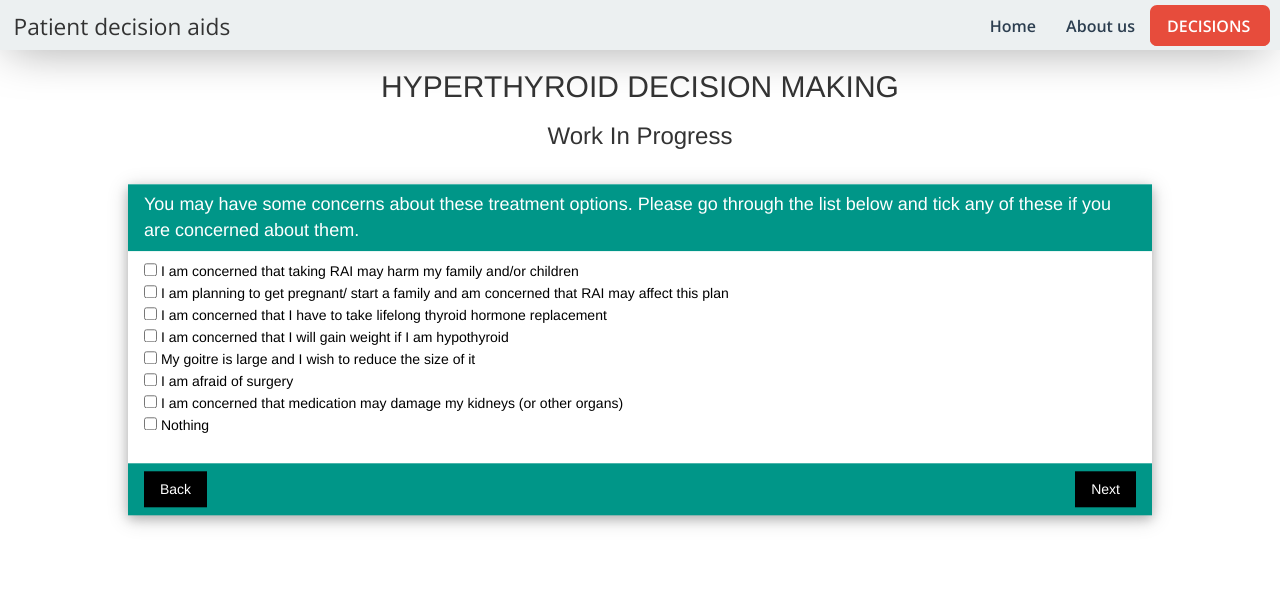
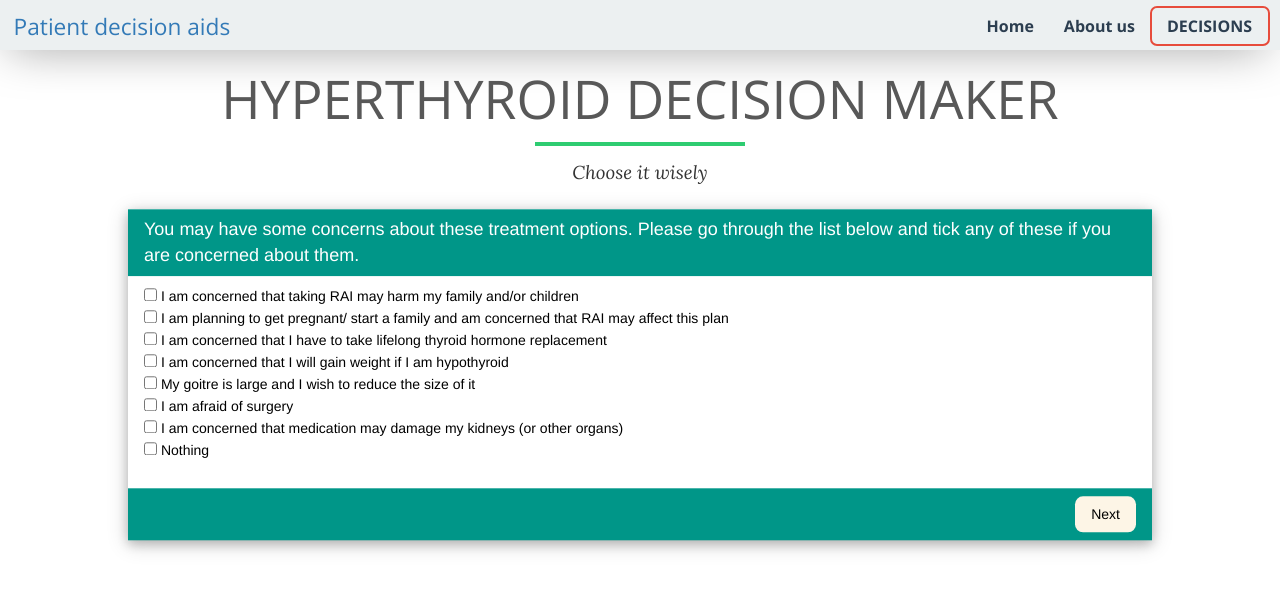
Before and after one commit to akmadhwa/Relapsed-Hyperthyroidism, a plain HTML site: page Decisions/Decisions.html in a window 1280 px wide. Drawn offline with nearby package versions, Linux system fonts and the light colour scheme; files that its build step writes are made by us from their sources.

Commit message:
Combine with ameer

```diff
--- a/Decisions/Decisions.html
+++ b/Decisions/Decisions.html
@@ -1,44 +1,55 @@
 <!DOCTYPE html>
-<html>
+<html lang = "en">
 	<head>
-	<!-- CSS -->
-	<link rel="stylesheet" type="text/css" href="../style.css">
+		<title> Decision Maker </title>
+		<meta charset = "utf-8'" />
+		<link rel="shortcut icon" type="image/jpg" href="images/thyroid.jpg ">
 		<link rel="stylesheet" type="text/css" href="stylesheet2.css">
-	<!-- ameer  -->
+		<link rel="fontsheet" type="text/css" href="font.css">
+		<link rel="fontsheet" type="text/css" href="animate.min.css">
 		<link rel="stylesheet" href="https://cdnjs.cloudflare.com/ajax/libs/font-awesome/4.7.0/css/font-awesome.min.css">
 		<link rel="stylesheet" href="https://www.w3schools.com/w3css/4/w3.css">
+		<link rel="stylesheet" type="text/css" href="../style.css">
 		<!-- Google Fonts -->
-	<link href="https://fonts.googleapis.com/css?family=Open+Sans:300,600,700" rel="stylesheet">
+		<link href="https://fonts.googleapis.com/css?family=Open+Sans:300,700" rel="stylesheet">
 		<link href="https://fonts.googleapis.com/css?family=Lora:400i" rel="stylesheet">
 		<link href="https://fonts.googleapis.com/css?family=Merriweather:700" rel="stylesheet">
 		<link href="https://fonts.googleapis.com/css?family=Raleway:300,300i,400" rel="stylesheet">
+		<link rel="stylesheet" type="text/css" media="all" href="css/animate.css">
 		<link href="https://fonts.googleapis.com/css?family=Josefin+Slab:400,700" rel="stylesheet">
-	<!-- animate css -->
-	<link rel="stylesheet" type="text/css" media="all" href="css/animate.css">
+
 		<!-- BOOTSTRAP -->
 		<!-- Latest compiled and minified CSS -->
 		<link rel="stylesheet" href="https://maxcdn.bootstrapcdn.com/bootstrap/3.3.7/css/bootstrap.min.css" integrity="sha384-BVYiiSIFeK1dGmJRAkycuHAHRg32OmUcww7on3RYdg4Va+PmSTsz/K68vbdEjh4u" crossorigin="anonymous">
 		<!-- Optional theme -->
 		<link rel="stylesheet" href="https://maxcdn.bootstrapcdn.com/bootstrap/3.3.7/css/bootstrap-theme.min.css" integrity="sha384-rHyoN1iRsVXV4nD0JutlnGaslCJuC7uwjduW9SVrLvRYooPp2bWYgmgJQIXwl/Sp" crossorigin="anonymous">
+	</head>
 
+	<body>
+		<!--<ul class="topmenu">
+			<li> <a  href="#blank"> <i class="fa fa-home" aria-hidden="true"></i> <strong> Home</strong></a></li>
+			<li> <a class="active w3-teal" href="photo.html"> <i class="fa fa-picture-o" aria-hidden="true"></i> <strong> Decision Maker</strong></a></li>
+			<li> <a href="#blank"> <i class="fa fa-star-o" aria-hidden="true"></i> <strong> Comparison</strong></a></li>
+			<li class="right"><a href="#about">About</a></li>
+		</ul>-->
 
-	<title>Hyperthyroid</title>
-</head>
-<body>
 		<div class="menu">
 			<ul class="nav">
-			<p class="navtxt">Patient decision aids</p>
+				<a href="../tester.html"><p class="navtxt">Patient decision aids</p></a>
 				<!-- If you want to add the navbar menu  -->
 				<!-- put here -->
-			<li class="active"><div class="decision"><a class="active" href="">DECISIONS</div></a></li> <!--just copy this code-->
+				<li><div class="decision"><a href="Decisions/Decisions.html">DECISIONS</div></a></li> <!--just copy this code-->
 				<li><a href="">About us</a></li>
 				<li><a href="../tester.html">Home</a></li>
 			</ul>
 		</div>
-	<div class="DecsionsForm">
-	<h2 class="w3-center"> HYPERTHYROID DECISION MAKING</h2>
-			<h3 class="w3-center"> Work In Progress</h3>
-		<div class="w3-card-4 w3-display-middle w3-display-position" style="width:80%; top:350px; ">
+
+		<center><h2 class="title" value=" bounce" >HYPERTHYROID DECISION MAKER</h2></center>
+		<center><div class="line"></div></center>
+		<center><p class="remind">Choose it wisely</p></center>
+		<!--<h2 class="w3-center"> HYPERTHYROID DECISION MAKING</h2>
+			<h3 class="w3-center"> Work In Progress</h3>-->
+		<div class="w3-card-4 w3-display-middle w3-display-position" style="width:80%; top:375px; ">
 			<!-- QUESTION 1 -->
 			<div class="mySlides w3-animate-opacity ">
 				<header class="w3-container w3-teal w3-animate-opacity w3-padding" style="font-size: 18px">
@@ -50,15 +61,15 @@
 					  	<input type="checkbox" name="treatment" value="2"> I am planning to get pregnant/ start a family and am concerned that RAI may affect this plan<br>
 					  	<input type="checkbox" name="treatment" value="3"> I am concerned that I have to take lifelong thyroid hormone replacement<br>
 					  	<input type="checkbox" name="treatment" value="4"> I am concerned that I will gain weight if I am hypothyroid<br>
-					  	<input type="checkbox" name="treatment" value="5" > My goitre is large and I wish to reduce the size of it<br>
+					  	<input type="checkbox" name="treatment" value="5"> My goitre is large and I wish to reduce the size of it<br>
 					  	<input type="checkbox" name="treatment" value="6"> I am afraid of surgery<br>
 					  	<input type="checkbox" name="treatment" value="7"> I am concerned that medication may damage my kidneys (or other organs)<br>
 					  	<input type="checkbox" name="treatment" value="8"> Nothing<br><br>
 					</form>
 				</div>
 				<footer class="w3-container w3-teal w3-padding">
-      				<input type="button" class="w3-button w3-black" value="Back" onclick="plusDivs(-1)">
-					<input type="Submit" class="w3-button w3-right w3-black" value="Next" onclick="plusDivs(1)"><br>
+      				<!--<input type="button" class="w3-button w3-sand w3-round-large" value="Back" onclick="plusDivs(-1)">-->
+					<input type="Submit" class="w3-button w3-right w3-sand w3-round-large" value="Next" onclick="plusDivs(1)"><br>
     			</footer>
 			</div>
 			<!-- QUESTION 2 -->
@@ -73,6 +84,8 @@
 		  					<div class="w3-col w3-white w3-container w3-center" style="width:10%"><p>YES</p></div>
 		  					<div class="w3-col w3-white w3-container w3-center" style="width:10%"><p>NO</p></div>
 		  				</div>
+		  			</form>
+		  			<form class= " w3-animate-opacity">
 		  				<div class="w3-row">
 		  					<div class="w3-col w3-white w3-container" style="width:80%">
 		  						Do you know enough about the advantages and disadvantages of each option to make a choice?
@@ -84,6 +97,8 @@
 							  	<input type="radio" name="treatment" value="NO"> <br>
 							</div>
 						</div>
+					</form>
+		  			<form class= " w3-animate-opacity">
 						<div class="w3-row">
 							<div class="w3-col w3-white w3-container" style="width:80%">
 		  						Are you clear about which advantages and disadvantages are most important to you?
@@ -95,6 +110,8 @@
 							  	<input type="radio" name="treatment" value="NO"> <br>
 							</div>
 						</div>
+					</form>
+		  			<form class= " w3-animate-opacity">
 						<div class="w3-row">
 							<div class="w3-col w3-white w3-container" style="width:80%">
 		  						Do you have enough support and advice from your doctor or nurse to make a choice?
@@ -106,6 +123,8 @@
 							  	<input type="radio" name="treatment" value="NO"> <br>
 							</div>
 						</div>
+					</form>
+		  			<form class= " w3-animate-opacity">
 						<div class="w3-row">
 							<div class="w3-col w3-white w3-container" style="width:80%">
 		  						Do you have enough support from your family to make a choice?
@@ -125,8 +144,8 @@
 				</div>
 				<br><br>
 				<footer class="w3-container w3-teal w3-padding">
-      				<input type="button" class="w3-button w3-black" value="Back" onclick="plusDivs(-1)">
-					<input type="Submit" class="w3-button w3-right w3-black" value="Next" onclick="plusDivs(1)"><br>
+      				<input type="button" class="w3-button w3-sand w3-round-large" value="Back" onclick="plusDivs(-1)">
+					<input type="Submit" class="w3-button w3-right w3-sand w3-round-large" value="Next" onclick="plusDivs(1)"><br>
     			</footer>
 				<!--<button class="w3-button  w3-black" onclick="plusDivs(-1)">Back </button>
 				<button class="w3-button w3-right w3-black" onclick="plusDivs(1)">Next </button><br>-->
@@ -143,8 +162,8 @@
 					</form>
 				</div>
 				<footer class="w3-container w3-teal w3-padding">
-      				<input type="button" class="w3-button w3-black" value="Back" onclick="plusDivs(-1)">
-					<input type="Submit" class="w3-button w3-right w3-black" value="Next" onclick="plusDivs(1)"><br>
+      				<input type="button" class="w3-button w3-sand w3-round-large" value="Back" onclick="plusDivs(-1)">
+					<input type="Submit" class="w3-button w3-right w3-sand w3-round-large" value="Next" onclick="plusDivs(1)"><br>
     			</footer>
 			</div>
 			<!--QUESTION 4-->
@@ -161,8 +180,8 @@
 					</form>
 				</div>
 				<footer class="w3-container w3-teal w3-padding">
-      				<input type="button" class="w3-button w3-black" value="Back" onclick="plusDivs(-1)">
-					<input type="Submit" class="w3-button w3-right w3-black" value="Next" onclick="plusDivs(1)"><br>
+      				<input type="button" class="w3-button w3-sand w3-round-large" value="Back" onclick="plusDivs(-1)">
+					<input type="Submit" class="w3-button w3-right w3-sand w3-round-large" value="Next" onclick="plusDivs(1)"><br>
     			</footer>
 			</div>
 			<!--QUESTION 5-->
@@ -176,10 +195,10 @@
 					</form>
 				</div>
 				<footer class="w3-container w3-teal w3-padding">
-      				<input type="button" class="w3-button w3-black" value="Back" onclick="plusDivs(-1)">
-					<input type="Submit" class="w3-button w3-right w3-black" value="Done" onclick="plusDivs(1)"><br>
+      				<input type="button" class="w3-button w3-sand w3-round-large" value="Back" onclick="plusDivs(-1)">
+					<!--<input type="Submit" class="w3-button w3-right w3-black" value="Done" onclick="plusDivs(1)"><br>-->
+					<a class="w3-button w3-right w3-sand w3-round-large" href="../tester.html" style="text-decoration: none;">Done</a><br>
     			</footer>
-			</div>
 			</div>
 		</div>
 
@@ -202,6 +221,6 @@
 			  x[slideIndex-1].style.display = "block";
 			}
 		</script>
+	</body>
 
-</body>
 </html>
```
Also changed, not shown: tester.html (+3 -3 lines), Images/thyroid.jpg (added). Lines whose indentation alone changed are shown as unchanged.
